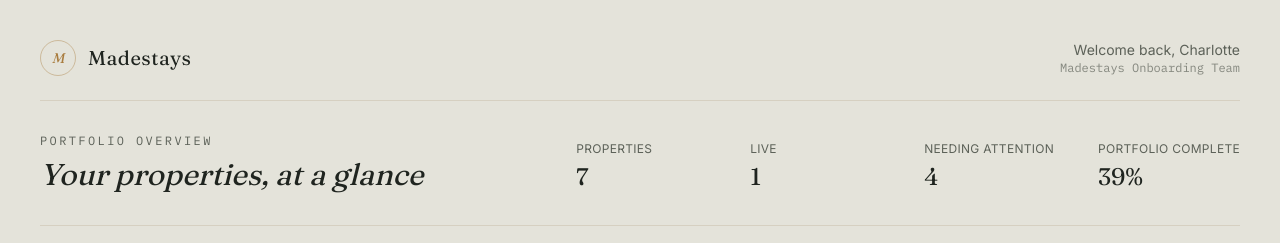
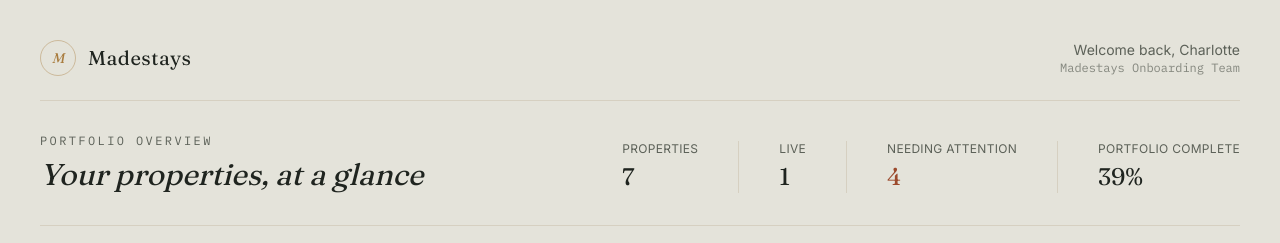
Before and after one commit to kavishaniy/Madestays_OnboardingDashboard, a Next.js app: page / in a window 1280 px wide. Shown: the top 243 px of the page. Built offline with nearby package versions, Linux system fonts and the light colour scheme.

Commit message:
PortfolioSummary component with accent styles

```diff
--- a/src/components/PortfolioSummary.tsx
+++ b/src/components/PortfolioSummary.tsx
@@ -13,9 +13,9 @@ export function PortfolioSummary({ portfolio }: PortfolioSummaryProps) {
 
   const stats = [
     { label: "Properties", value: total },
-    { label: "Live", value: live },
-    { label: "Needing attention", value: needingAttention },
-    { label: "Portfolio complete", value: `${overallPercent}%` },
+    { label: "Live", value: live, accent: "text-bottle" },
+    { label: "Needing attention", value: needingAttention, accent: needingAttention > 0 ? "text-rust" : undefined },
+    { label: "Portfolio complete", value: `${overallPercent}%`, accent: "text-brass" },
   ];
 
   return (
@@ -24,11 +24,14 @@ export function PortfolioSummary({ portfolio }: PortfolioSummaryProps) {
         <p className="font-mono text-xs uppercase tracking-[0.2em] text-ink-soft">Portfolio overview</p>
         <h1 className="mt-2 font-display text-2xl italic text-ink sm:text-3xl">Your properties, at a glance</h1>
       </div>
-      <dl className="grid grid-cols-2 gap-x-6 gap-y-4 sm:grid-cols-4 sm:gap-x-8">
-        {stats.map((stat) => (
-          <div key={stat.label}>
+      <dl className="flex flex-wrap gap-x-6 gap-y-4 sm:flex-nowrap sm:gap-x-10">
+        {stats.map((stat, i) => (
+          <div
+            key={stat.label}
+            className={i > 0 ? "border-l border-hairline pl-6 sm:pl-10" : ""}
+          >
             <dt className="text-xs uppercase tracking-wide text-ink-soft">{stat.label}</dt>
-            <dd className="mt-1 font-display text-xl text-ink sm:text-2xl">{stat.value}</dd>
+            <dd className={`mt-1 font-display text-xl text-ink sm:text-2xl ${stat.accent ?? ""}`}>{stat.value}</dd>
           </div>
         ))}
       </dl>
```
